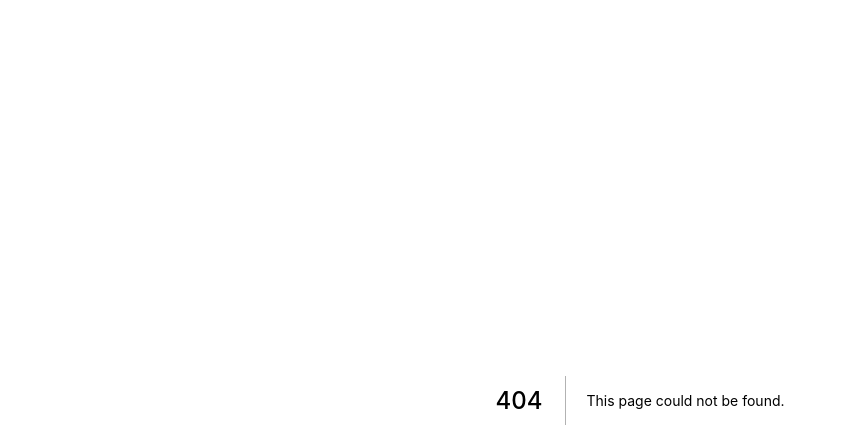
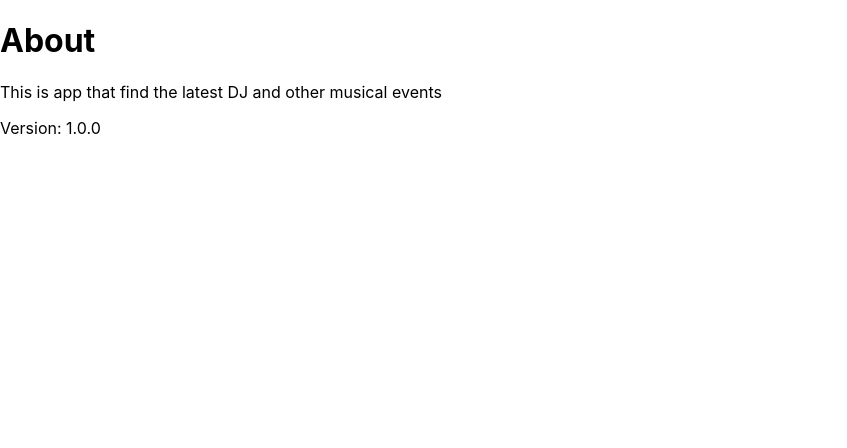
Before and after one commit to la-ki/dj-event-app-frontend, a Next.js app: page /about in a window 1280 px wide. Before the commit this address had no page. Shown: the top 448 px of the page, without its empty margins (0-847 px from the left). Built offline with nearby package versions, Linux system fonts and the light colour scheme.

Commit message:
Pages and routing

```diff
--- /dev/null
+++ b/pages/about.js
@@ -0,0 +1,9 @@
+export default function AboutPage() {
+    return (
+        <div>
+            <h1>About</h1>
+            <p>This is app that find the latest DJ and other musical events</p>
+            <p>Version: 1.0.0</p>
+        </div>
+    )
+}
```
Also changed, not shown: pages/events/[slug].js (added, +7 -0 lines), pages/events/add.js (added, +7 -0 lines), pages/events/index.js (added, +7 -0 lines).
